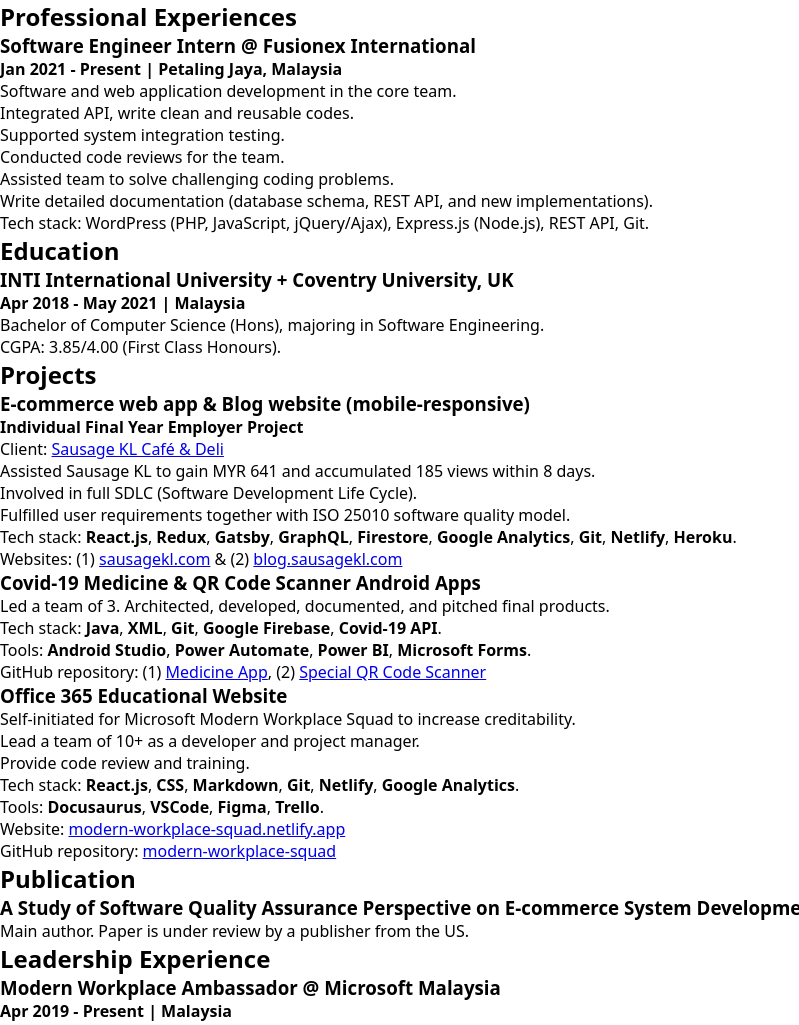
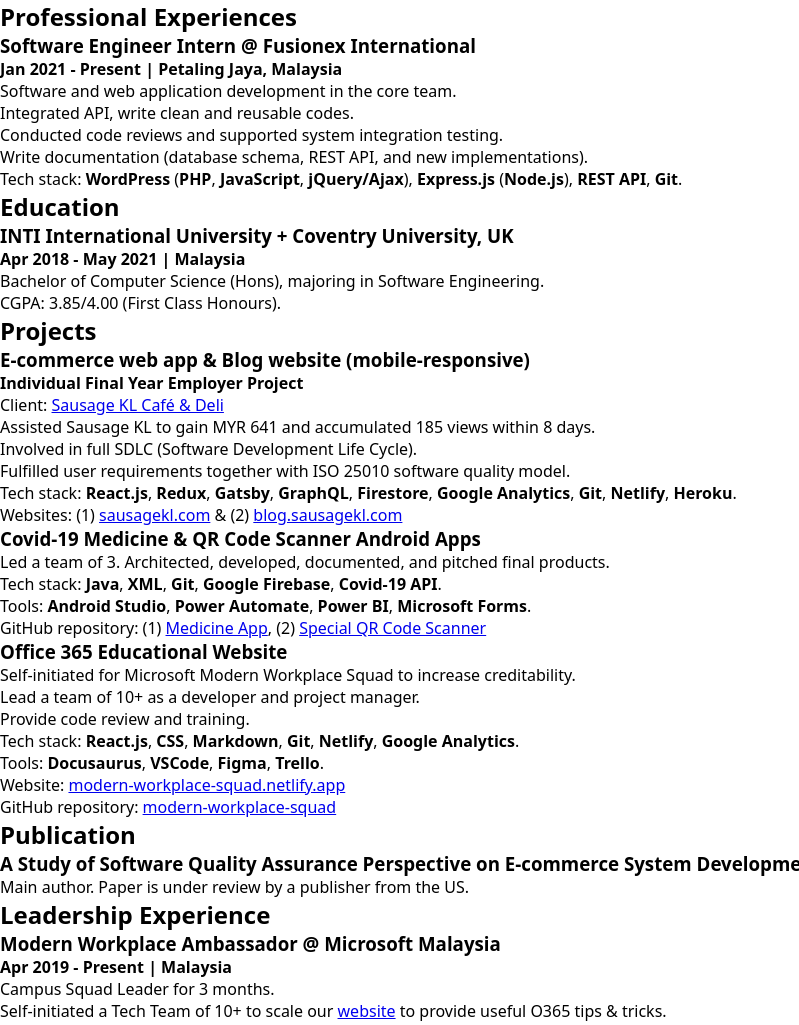
Before and after one commit to yeehanchung/yeehanchung.com, a Gatsby site: page /blog/resume/resume in a window 1280 px wide. Shown: the top 1025 px of the page, without its empty margins (0-799 px from the left). Built offline with nearby package versions, Linux system fonts and the light colour scheme; Gatsby itself is replaced by a stand-in of ours.

Commit message:
feat + docs: add email link tag + update professional experiences

```diff
--- a/src/pages/blog/resume/resume.mdx
+++ b/src/pages/blog/resume/resume.mdx
@@ -22,11 +22,9 @@
 
 - Software and web application development in the core team.
 - Integrated API, write clean and reusable codes.
-- Supported system integration testing.
-- Conducted code reviews for the team.
-- Assisted team to solve challenging coding problems.
-- Write detailed documentation (database schema, REST API, and new implementations).
-- Tech stack: WordPress (PHP, JavaScript, jQuery/Ajax), Express.js (Node.js), REST API, Git.
+- Conducted code reviews and supported system integration testing.
+- Write documentation (database schema, REST API, and new implementations).
+- Tech stack: **WordPress** (**PHP**, **JavaScript**, **jQuery/Ajax**), **Express.js** (**Node.js**), **REST API**, **Git**.
 
 <!-- Education -->
 
--- a/src/pages/index.js
+++ b/src/pages/index.js
@@ -43,7 +43,7 @@
         <P lineHeight="medium">
           My door is always open for discussing stuff:
         </P>
-        <P>Email me @ cyh0011215@gmail.com</P>
+        <P>Email me @ <A href="mailto:cyh0011215@gmail.com">cyh0011215@gmail.com</A></P>
       </Content>
     </Container>
   )
```
